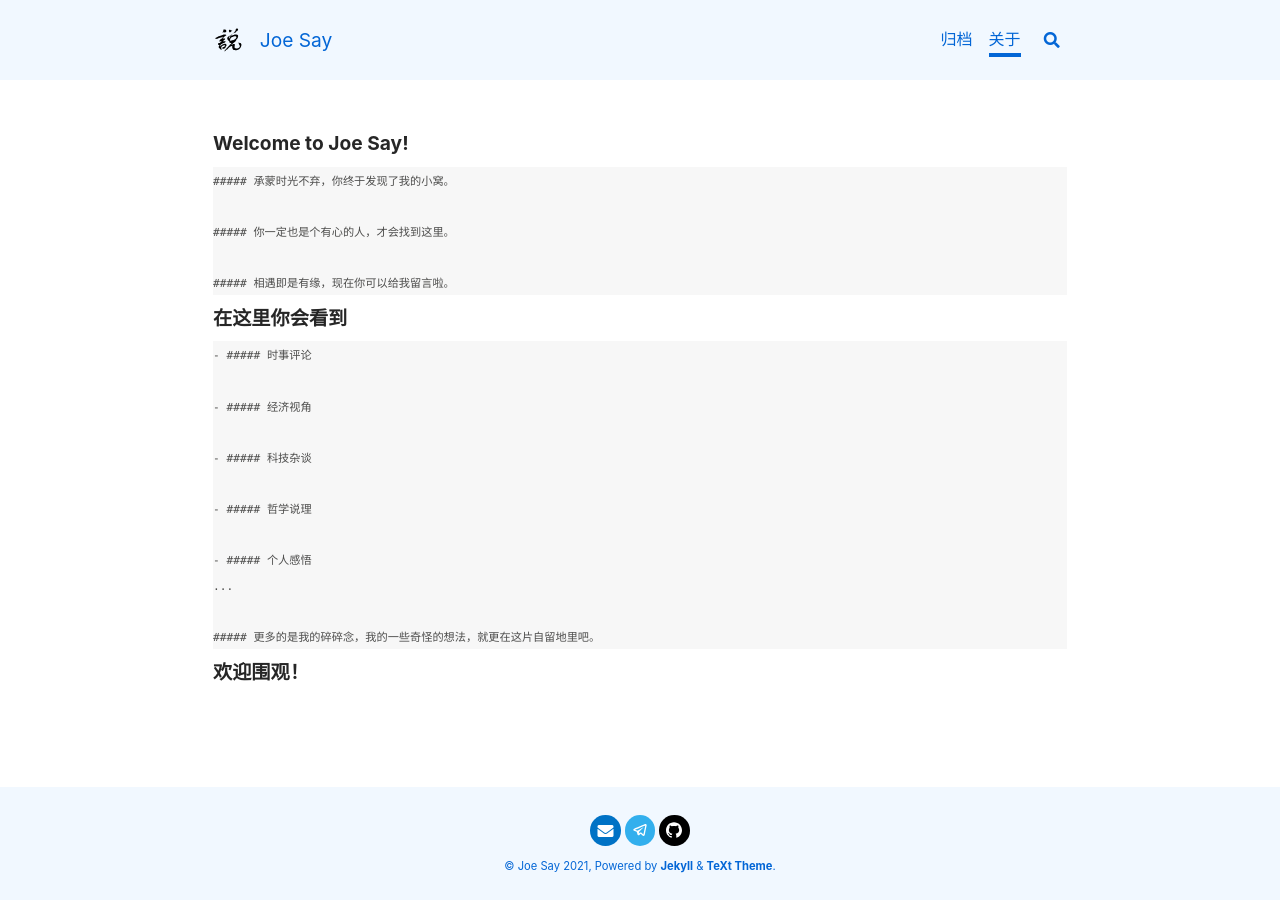
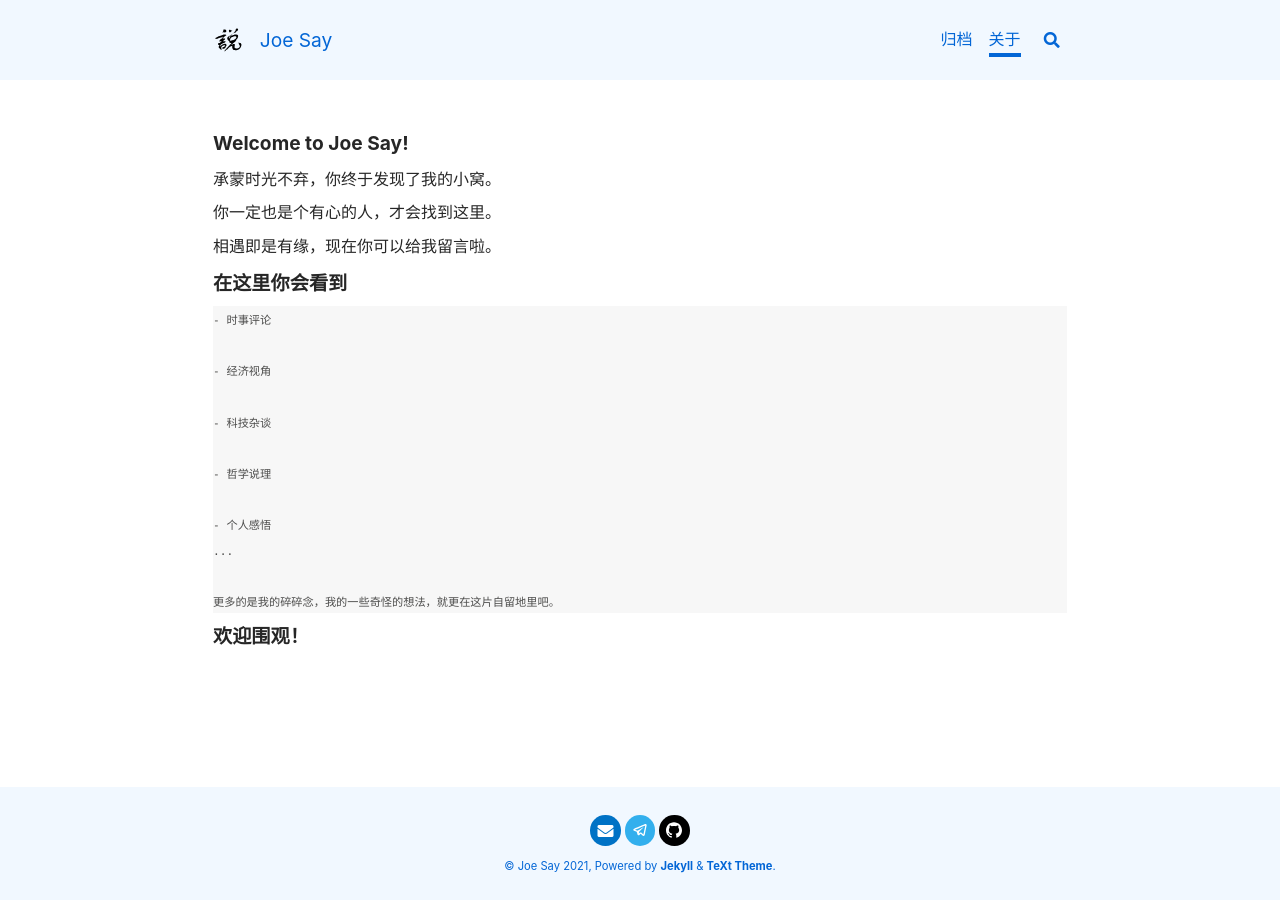
Before and after one commit to ttttinyfish/ttttinyfish.github.io, a Jekyll site: the page built from about.md, in a window 1280 px wide. Built offline with Jekyll 4.4.1, drawn with Linux system fonts in a browser that asks for light colours; nearby versions of some CDN libraries; our own code applies the rules of GitHub Pages for plain Markdown files.

```diff
--- a/about.md
+++ b/about.md
@@ -30,25 +31,25 @@ key: page-about-2022-05-29
 
 #### Welcome to Joe Say!
 
-    ##### 承蒙时光不弃，你终于发现了我的小窝。
+   承蒙时光不弃，你终于发现了我的小窝。
 
-    ##### 你一定也是个有心的人，才会找到这里。
+   你一定也是个有心的人，才会找到这里。
 
-    ##### 相遇即是有缘，现在你可以给我留言啦。
+   相遇即是有缘，现在你可以给我留言啦。
 
 #### 在这里你会看到
 
-    - ##### 时事评论
+    - 时事评论
 
-    - ##### 经济视角
+    - 经济视角
 
-    - ##### 科技杂谈
+    - 科技杂谈
 
-    - ##### 哲学说理
+    - 哲学说理
 
-    - ##### 个人感悟
+    - 个人感悟
     ...
 
-    ##### 更多的是我的碎碎念，我的一些奇怪的想法，就更在这片自留地里吧。
+    更多的是我的碎碎念，我的一些奇怪的想法，就更在这片自留地里吧。
 
 #### 欢迎围观！
```
Also changed, not shown: other parts of about.md (+1 -0 lines).
